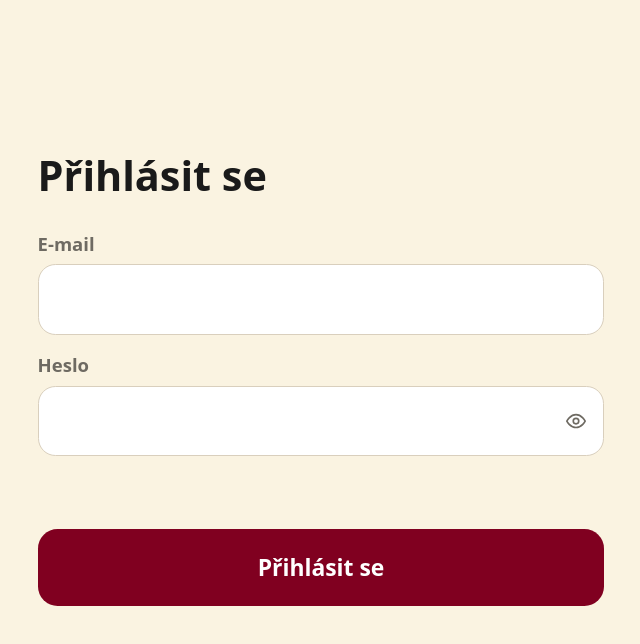
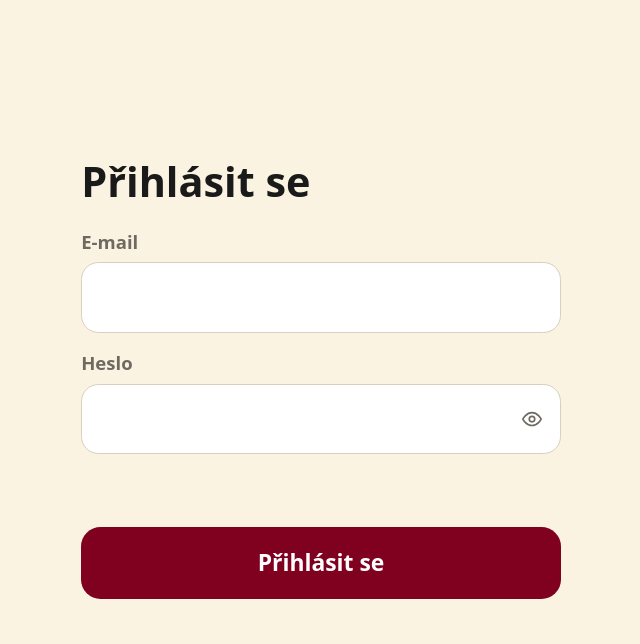
Before and after one commit to Get-receppod/get-receppod.github.io, a plain HTML site: page p-8867f2535461165f77.html in a window 1280 px wide. Shown: the whole page, without its empty margins (319-959 px from the left). Drawn offline with Linux system fonts and the light colour scheme.

Commit message:
Add files via upload

```diff
--- a/p-8867f2535461165f77.html
+++ b/p-8867f2535461165f77.html
@@ -12,7 +12,9 @@ body{margin:0;background:var(--bg);color:var(--tx);font-family:system-ui,-apple-
 h1{font-size:1.9rem;margin:0 0 .4rem;font-weight:600}
 .wrap{max-width:68rem;margin:0 auto}
 .sub{color:var(--mu);margin:0 0 1.2rem;line-height:1.45}
-.login{max-width:26rem;margin:0 auto;min-height:calc(100dvh - 3rem);display:flex;flex-direction:column;justify-content:center}
+.login{font-size:16px;max-width:22rem;margin:0 auto;min-height:calc(100dvh - 3rem);display:flex;flex-direction:column;justify-content:center}
+.login h1{font-size:1.9rem;margin:0 0 .4rem;font-weight:600}
+.login .b{padding:.9rem;font-size:1.05rem}
 label{display:block;font-size:.85rem;font-weight:600;color:var(--mu);margin:.8rem 0 .3rem}
 input[type=email],input[type=password],input[type=text],input[type=search]{width:100%;padding:.85rem;border:1px solid var(--ln);border-radius:.8rem;background:var(--card);color:var(--tx);font:inherit;font-size:1rem}
 .pwr{position:relative;display:block}.pwr input{padding-right:2.8rem}
@@ -40,8 +42,8 @@ h2{font-size:1.1rem;margin:1.4rem 0 .4rem;font-weight:600}
 </style></head><body><div class="wrap">
 
 <div id="lg" class="login">
-  <h1>Přihlásit se</h1>
   <form id="f" autocomplete="on">
+    <h1>Přihlásit se</h1>
     <label for="e">E-mail</label><input id="e" type="email" autocomplete="username" required>
     <label for="p">Heslo</label><span class="pwr"><input id="p" type="password" autocomplete="current-password" required><button type="button" class="pwb" id="eye" aria-label="Zobrazit / skrýt"><svg width="22" height="22" viewBox="0 0 24 24" fill="none" stroke="currentColor" stroke-width="1.8" stroke-linecap="round" stroke-linejoin="round"><path d="M2 12s3.6-7 10-7 10 7 10 7-3.6 7-10 7-10-7-10-7z"/><circle cx="12" cy="12" r="3"/></svg></button></span>
     <p class="err" id="le"></p>
```
